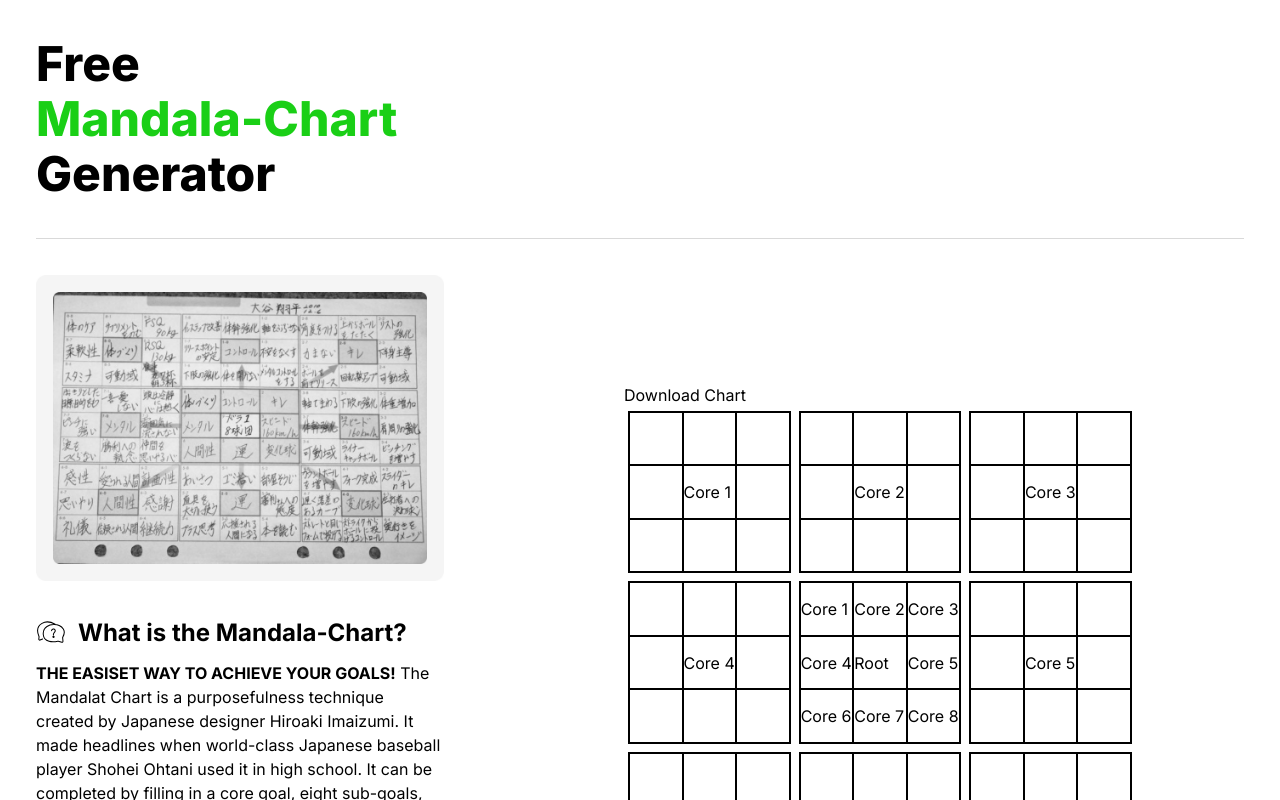
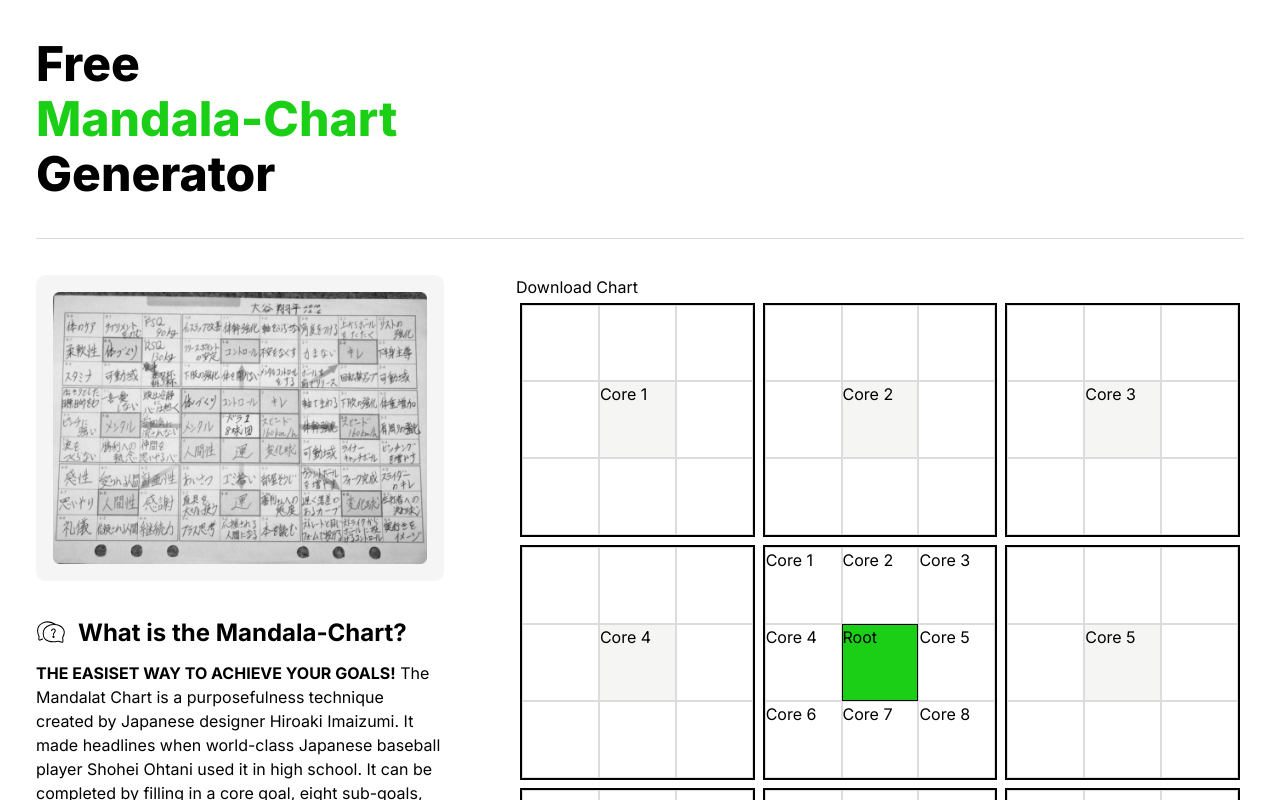
Before and after one commit to qodot/mandala-chart, a Next.js app: page / in a window 1280 px wide. Shown: the top 800 px of the page. Built offline with nearby package versions, Linux system fonts and the light colour scheme.

Commit message:
refine chart design

```diff
--- a/src/component/Box.tsx
+++ b/src/component/Box.tsx
@@ -1,14 +1,25 @@
 type BoxProps = {
   goal: Goal;
   changeGoal: ({ title }: { title: string }) => void;
+  variant?: "core" | "sub" | "action";
 };
 
-export default function Box({ goal, changeGoal }: BoxProps) {
+export default function Box({
+  goal,
+  changeGoal,
+  variant = "action",
+}: BoxProps) {
+  const className = {
+    core: "basis-1/3 aspect-square flex justify-center items-center bg-primary border-[1px] border-black",
+    sub: "basis-1/3 aspect-square flex justify-center items-center bg-[#F5F5F4] border-[0.5px] border-[#DCDCDC]",
+    action:
+      "basis-1/3 aspect-square flex justify-center items-center  bg-white border-[0.5px] border-[#DCDCDC]",
+  }[variant];
+
   return (
-    <div className="basis-1/3 aspect-square bg-white border border-black flex justify-center items-center">
-      <input
-        className="w-full"
-        type="text"
+    <div className={className}>
+      <textarea
+        className="w-full h-full bg-transparent resize-none"
         value={goal.title}
         onChange={(e) => {
           changeGoal({ title: e.target.value });
--- a/src/component/ChartContainer.tsx
+++ b/src/component/ChartContainer.tsx
@@ -29,7 +29,7 @@ export default function ChartContainer() {
   }
 
   return (
-    <div className="p-36">
+    <div className="p-9">
       <button type="button" onClick={handleClickDownload}>
         Download Chart
       </button>
--- a/src/component/CoreBox.tsx
+++ b/src/component/CoreBox.tsx
@@ -32,7 +32,7 @@ export default function CoreBox({ core, changeCore }: CoreBoxProps) {
   );
 
   return (
-    <div className="basis-1/3 aspect-square m-1 bg-white border border-black flex flex-col">
+    <div className="basis-1/3 aspect-square m-1 bg-white border-2 border-black flex flex-col">
       <div className="flex">
         <Box goal={details[0]} changeGoal={getChangeDetails(0)} />
         <Box goal={details[1]} changeGoal={getChangeDetails(1)} />
@@ -40,7 +40,7 @@ export default function CoreBox({ core, changeCore }: CoreBoxProps) {
       </div>
       <div className="flex">
         <Box goal={details[3]} changeGoal={getChangeDetails(3)} />
-        <Box goal={core} changeGoal={changeCore} />
+        <Box goal={core} changeGoal={changeCore} variant="sub" />
         <Box goal={details[4]} changeGoal={getChangeDetails(4)} />
       </div>
       <div className="flex">
--- a/src/component/RootBox.tsx
+++ b/src/component/RootBox.tsx
@@ -14,7 +14,7 @@ export default function RootBox({
   getChangeCores,
 }: RootBoxProps) {
   return (
-    <div className="basis-1/3 aspect-square m-1 bg-white border border-black flex flex-col">
+    <div className="basis-1/3 aspect-square m-1 bg-white border-2 border-black flex flex-col">
       <div className="flex">
         <Box goal={cores[0]} changeGoal={getChangeCores(0)} />
         <Box goal={cores[1]} changeGoal={getChangeCores(1)} />
@@ -22,7 +22,7 @@ export default function RootBox({
       </div>
       <div className="flex">
         <Box goal={cores[3]} changeGoal={getChangeCores(3)} />
-        <Box goal={root} changeGoal={changeRoot} />
+        <Box goal={root} changeGoal={changeRoot} variant="core" />
         <Box goal={cores[4]} changeGoal={getChangeCores(4)} />
       </div>
       <div className="flex">
--- a/tailwind.config.ts
+++ b/tailwind.config.ts
@@ -9,6 +9,7 @@ const config: Config = {
   theme: {
     colors: {
       primary: "#1ACF16",
+      transparent: "transparent",
     },
   },
   plugins: [],
```
